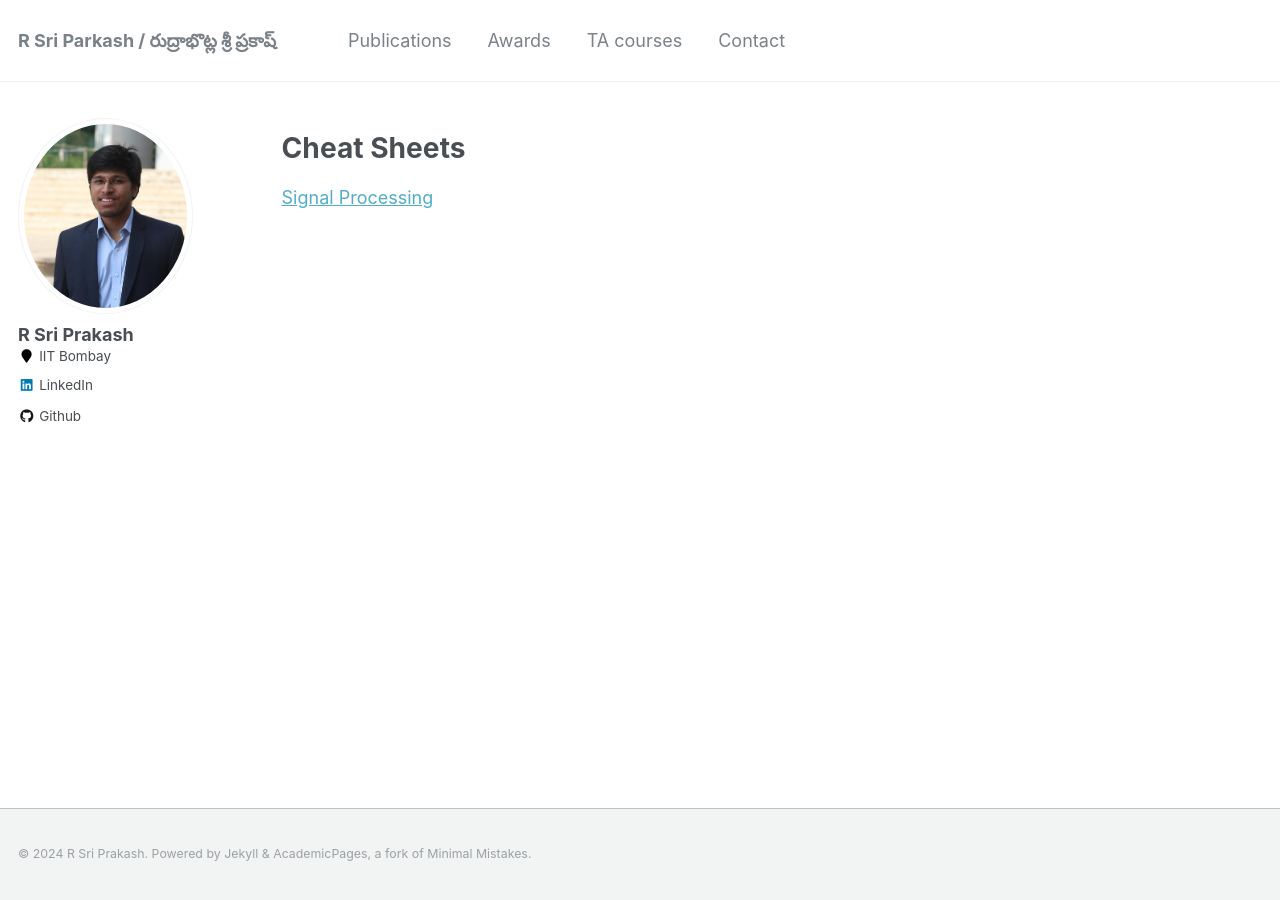
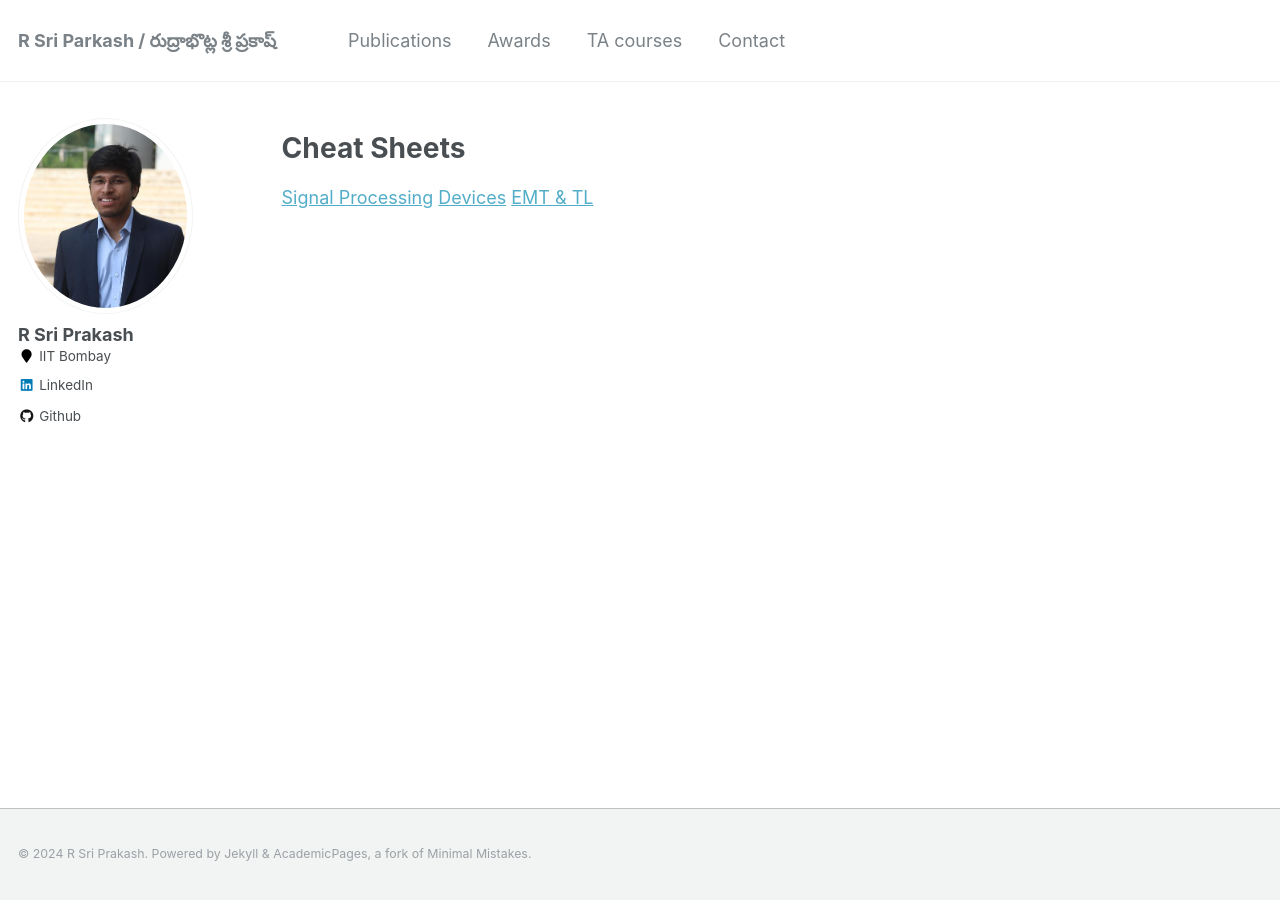
Before and after one commit to rsriprakash/rsriprakash.github.io, a Jekyll site: the page built from _pages/cv.md, in a window 1280 px wide. Built offline with Jekyll 4.4.1, drawn with Linux system fonts in a browser that asks for light colours.

Commit message:
added cheat sheets

```diff
--- a/_pages/cv.md
+++ b/_pages/cv.md
@@ -11,3 +11,5 @@ redirect_from:
 Cheat Sheets
 =============
 [Signal Processing](http://rsriprakash.github.io/files/Signals_systems.pdf)
+[Devices](http://rsriprakash.github.io/files/devices.pdf)
+[EMT & TL](http://rsriprakash.github.io/files/EMT_TL.pdf)
```
